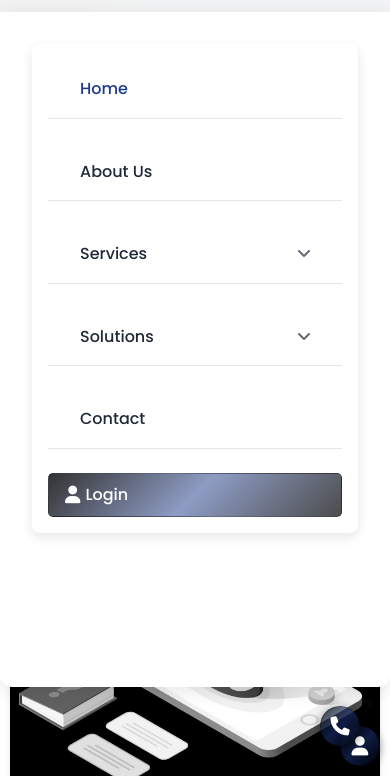
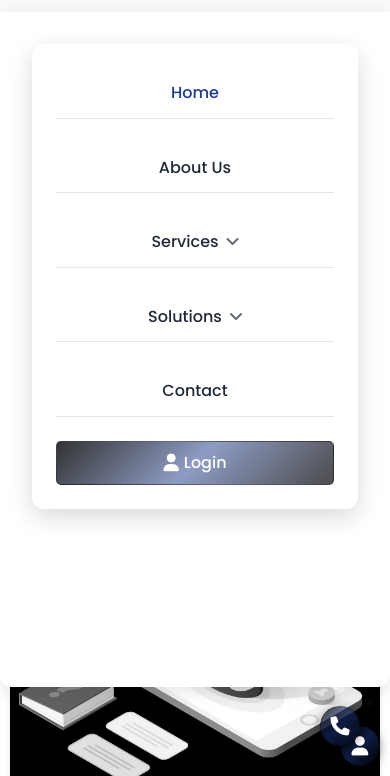
Before and after one commit to angriachu/fl26, a plain HTML site: page index.html in a window 390 px wide. Both pictures are taken after a click on the element 195 px from the left and 146 px from the top of the page. Shown: the part 68-844 px from the top of the page. Drawn offline with nearby package versions, Linux system fonts and the light colour scheme.

Commit message:
Optimize mobile navigation - Hide 3-dash menu in desktop view, improve mobile dropdown navigation, enhance touch targets and scrolling

```diff
--- a/css/style.css
+++ b/css/style.css
@@ -915,34 +915,64 @@ body {
     .nav-links ul {
         flex-direction: column;
         text-align: center;
-        gap: 1rem;
+        gap: 0.5rem;
         background: white;
-        padding: 1rem;
-        border-radius: 8px;
-        box-shadow: 0 4px 12px rgba(0, 0, 0, 0.1);
+        padding: 1.5rem;
+        border-radius: 12px;
+        box-shadow: 0 8px 25px rgba(0, 0, 0, 0.15);
+        margin: 0;
+        list-style: none;
     }
 
     .mobile-menu-btn {
-        display: block;
+        display: flex;
         font-size: 1.5rem;
         cursor: pointer;
         color: var(--primary-color);
         transition: all 0.3s ease;
+        background: none;
+        border: none;
+        padding: 8px;
+        border-radius: 6px;
+        min-height: 44px;
+        min-width: 44px;
+        align-items: center;
+        justify-content: center;
+    }
+
+    .mobile-menu-btn:hover {
+        background-color: var(--light-background);
     }
 
     .mobile-menu-btn.active {
         color: var(--secondary-color);
-        transform: rotate(90deg);
+        background-color: var(--light-background);
     }
 
     /* Body state when menu is open */
     body.menu-open {
         overflow: hidden;
+        position: fixed;
+        width: 100%;
     }
 
     body.menu-open .header {
-        background: rgba(255, 255, 255, 0.95);
-        backdrop-filter: blur(10px);
+        background: rgba(255, 255, 255, 0.98);
+        backdrop-filter: blur(15px);
+        box-shadow: 0 4px 20px rgba(0, 0, 0, 0.1);
+    }
+
+    /* Better touch targets for mobile */
+    .nav-links a,
+    .dropdown-content a {
+        touch-action: manipulation;
+        -webkit-tap-highlight-color: transparent;
+        user-select: none;
+    }
+
+    /* Smooth scrolling for mobile */
+    .nav-links {
+        scroll-behavior: smooth;
     }
 
     .hero-buttons {
@@ -1884,7 +1914,7 @@ input:focus, textarea:focus, select:focus {
     background-color: transparent;
     border: none;
     cursor: pointer;
-    display: flex;
+    display: none; /* Hidden by default for desktop */
     flex-direction: column;
     justify-content: space-between;
     height: 30px;
@@ -2184,6 +2214,8 @@ input:focus, textarea:focus, select:focus {
         padding: 2rem;
         transition: left 0.3s ease;
         z-index: 100;
+        overflow-y: auto;
+        -webkit-overflow-scrolling: touch;
     }
 
     .nav-links.active {
@@ -2193,12 +2225,76 @@ input:focus, textarea:focus, select:focus {
     .nav-links ul {
         flex-direction: column;
         gap: 1.5rem;
+        width: 100%;
+    }
+
+    .nav-links li {
+        width: 100%;
+    }
+
+    .nav-links a {
+        display: block;
+        padding: 12px 16px;
+        border-radius: 8px;
+        transition: all 0.3s ease;
+        min-height: 44px;
+        display: flex;
+        align-items: center;
+        justify-content: center;
+    }
+
+    .nav-links a:hover {
+        background-color: var(--light-background);
+        color: var(--primary-color);
+    }
+
+    .dropdown {
+        width: 100%;
+    }
+
+    .dropdown > a {
+        position: relative;
+    }
+
+    .dropdown > a::after {
+        content: '\f107';
+        font-family: 'Font Awesome 6 Free';
+        font-weight: 900;
+        margin-left: 0.5rem;
+        transition: transform 0.3s ease;
+    }
+
+    .dropdown.active > a::after {
+        transform: rotate(180deg);
     }
 
     .dropdown-content {
         position: static;
         box-shadow: none;
         padding-left: 1rem;
+        margin-top: 0.5rem;
+        background-color: var(--light-background);
+        border-radius: 8px;
+        max-height: 0;
+        overflow: hidden;
+        transition: max-height 0.3s ease;
+    }
+
+    .dropdown.active .dropdown-content {
+        max-height: 500px;
+        padding: 1rem;
+        margin-top: 0.5rem;
+    }
+
+    .dropdown-content a {
+        padding: 10px 16px;
+        margin: 4px 0;
+        border-radius: 6px;
+        font-size: 0.9rem;
+    }
+
+    .dropdown-content a:hover {
+        background-color: var(--background-color);
     }
 
     .who-we-are-content {
```
